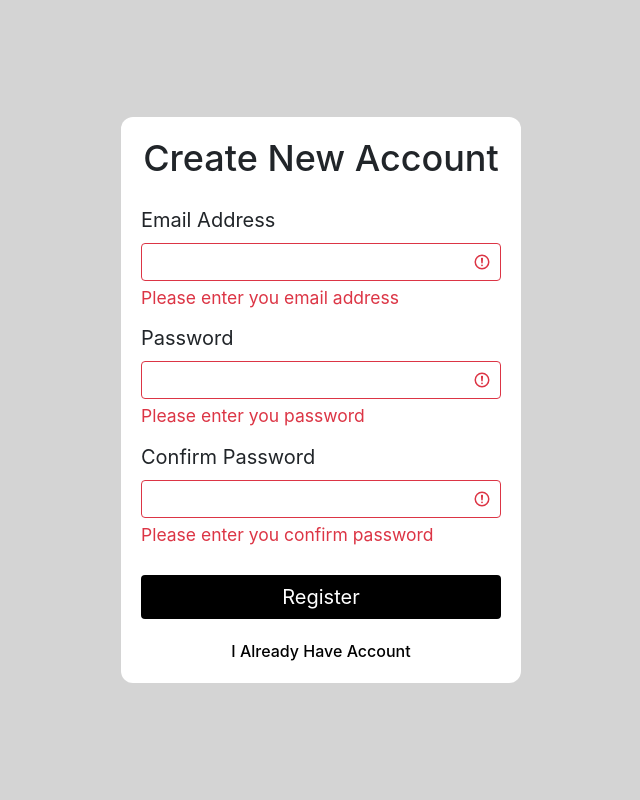
After one commit to YousefKullab/Final-Pro-CS50x, a Flask app: page /register in a window 1280 px wide. The commit adds this page. Shown: the whole page, without its empty margins (319-959 px from the left). Run offline with Flask 2, Linux system fonts and the light colour scheme.

Commit message:
Create login and register templates

```diff
--- a/app.py
+++ b/app.py
@@ -7,6 +7,14 @@ app = Flask(__name__)
 @app.route("/")
 def home():
     return render_template("home.html", title="JoBa-Home")
+
+@app.route("/login")
+def login():
+    return render_template("login.html", title="JoBa-Login")
+
+@app.route("/register")
+def register():
+    return render_template("register.html", title="JoBa-Register")
 
 @app.route("/shop1")
 def shop1():
--- a/static/css/style.css
+++ b/static/css/style.css
@@ -103,7 +103,7 @@ hr{
 .navbar i:hover,
 .navbar i:active,
 .navbar-light .navbar-collapse .navbar-nav .nav-link:active{
-   color: #ff7f50;
+   color: coral;
 }
 
 .navbar i{
@@ -362,3 +362,53 @@ footer .copyright a:hover{
 .contact  textarea.form-control{
    height: 120px;
 }
+
+.login-body{
+   height: 100vh;
+   display: flex;
+   align-items: center;
+   justify-content: center;
+   background-color: #d4d4d4;
+}
+
+.login{
+   width: 400px;
+   height: min-content;
+   padding: 20px;
+   border-radius: 12px;
+   background-color:#fff;
+}
+
+.login h1{
+   font-size: 36px;
+   margin-bottom: 25px;
+}
+
+.login form{
+   font-size: 20px;
+}
+
+.login form .form-group{
+   margin-bottom: 12px;
+}
+
+.login form input[type="submit"]{
+   font-size: 20px;
+   margin-top: 15px;
+   background-color: black;
+   color: white;
+}
+
+.login form input[type="submit"]:hover{
+   background-color: coral;
+   color: black;
+}
+
+.login form .register-link{
+   color: black;
+   display:block;
+   margin-top: 20px;
+   text-align: center;
+   font-size: 1rem;
+   font-weight: 500;
+}
--- /dev/null
+++ b/templates/register.html
@@ -0,0 +1,51 @@
+<!DOCTYPE html>
+<html lang="en">
+<head>
+    <meta charset="UTF-8">
+    <meta http-equiv="X-UA-Compatible" content="IE=edge">
+    <meta name="viewport" content="width=device-width, initial-scale=1.0">
+    <title>{{title}}</title>
+    <link rel="stylesheet" href="{{ url_for('static', filename='css/style.css')}}">
+    <!-- Font-Awesome library  : https://fontawesome.com/ -->
+    <!-- Font-Awesome cdn : https://cdnjs.com/libraries/font-awesome-->
+    <link rel="stylesheet" href="https://cdnjs.cloudflare.com/ajax/libs/font-awesome/6.2.0/css/all.min.css">
+    <!-- Note Bootstrap v4.6 : https://getbootstrap.com/docs/4.6/getting-started/introduction -->
+    <link rel="stylesheet" href="https://cdn.jsdelivr.net/npm/bootstrap@4.6.2/dist/css/bootstrap.min.css" integrity="sha384-xOolHFLEh07PJGoPkLv1IbcEPTNtaed2xpHsD9ESMhqIYd0nLMwNLD69Npy4HI+N" crossorigin="anonymous">    <link rel="stylesheet" href="https://cdnjs.cloudflare.com/ajax/libs/font-awesome/6.2.0/css/all.min.css">
+    <script src="https://cdn.jsdelivr.net/npm/jquery@3.5.1/dist/jquery.slim.min.js" integrity="sha384-DfXdz2htPH0lsSSs5nCTpuj/zy4C+OGpamoFVy38MVBnE+IbbVYUew+OrCXaRkfj" crossorigin="anonymous"></script>
+    <script src="https://cdn.jsdelivr.net/npm/popper.js@1.16.1/dist/umd/popper.min.js" integrity="sha384-9/reFTGAW83EW2RDu2S0VKaIzap3H66lZH81PoYlFhbGU+6BZp6G7niu735Sk7lN" crossorigin="anonymous"></script>
+    <script src="https://cdn.jsdelivr.net/npm/bootstrap@4.6.2/dist/js/bootstrap.min.js" integrity="sha384-+sLIOodYLS7CIrQpBjl+C7nPvqq+FbNUBDunl/OZv93DB7Ln/533i8e/mZXLi/P+" crossorigin="anonymous"></script>
+
+</head>
+<body class="login-body">
+    <div class="login">
+        <h1 class="text-center">Create New Account</h1>
+        <form class="needs-validation">
+            <div class="form-group was-validated">
+                <label class="form-label" for="email">Email Address</label>
+                <input class="form-control" type="email" id="email" required></input>
+                <div class="invalid-feedback">
+                    Please enter you email address
+                </div>
+            </div>
+            <div class="form-group was-validated">
+                <label class="form-label" for="password">Password</label>
+                <input class="form-control" type="password" id="password" required></input>
+                <div class="invalid-feedback">
+                    Please enter you password
+                </div>
+            </div>
+            <div class="form-group was-validated">
+                <label class="form-label" for="password">Confirm Password</label>
+                <input class="form-control" type="password" id="confirm-password" required></input>
+                <div class="invalid-feedback">
+                    Please enter you confirm password
+                </div>
+            </div>
+            <input class="btn w-100" type="submit" value="Register"></input>
+            <a href="login" class="register-link">I Already Have Account</a>
+        </form>
+    </div>
+
+    <script src="{{ url_for('static', filename='js/main.js')}}"></script>
+</body>
+</html>
```
Also changed, not shown: templates/login.html (added, +44 -0 lines).
